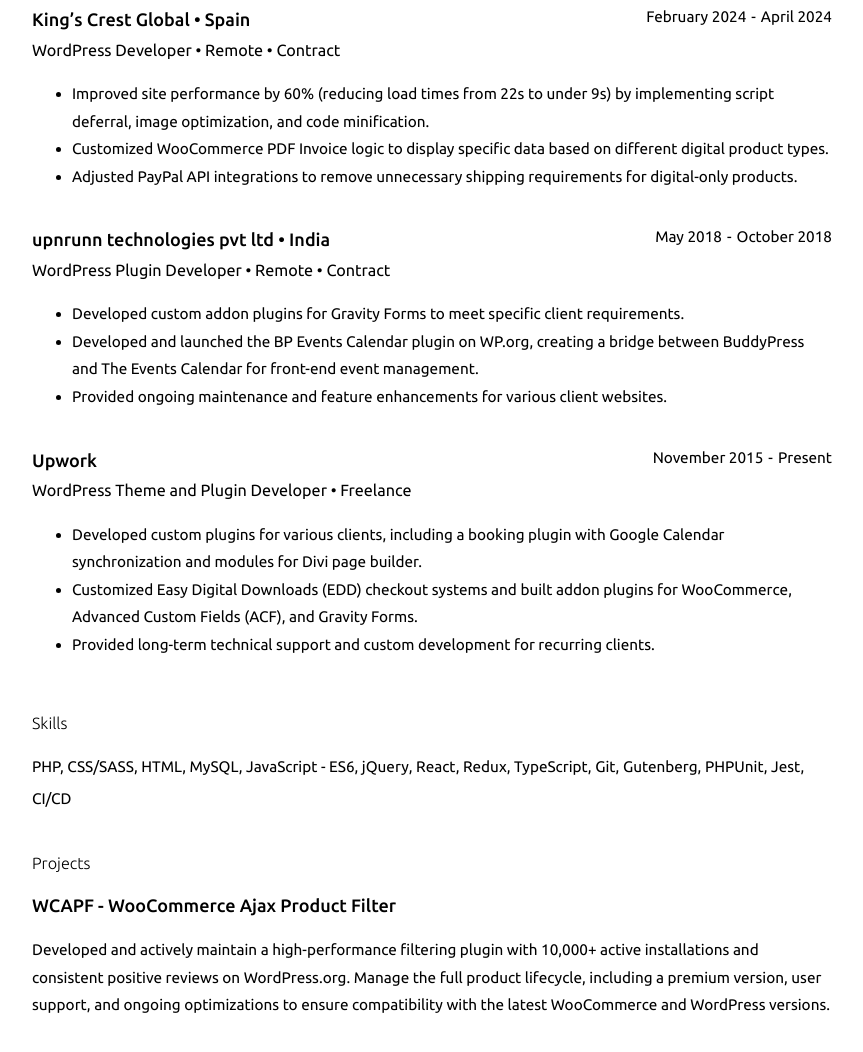
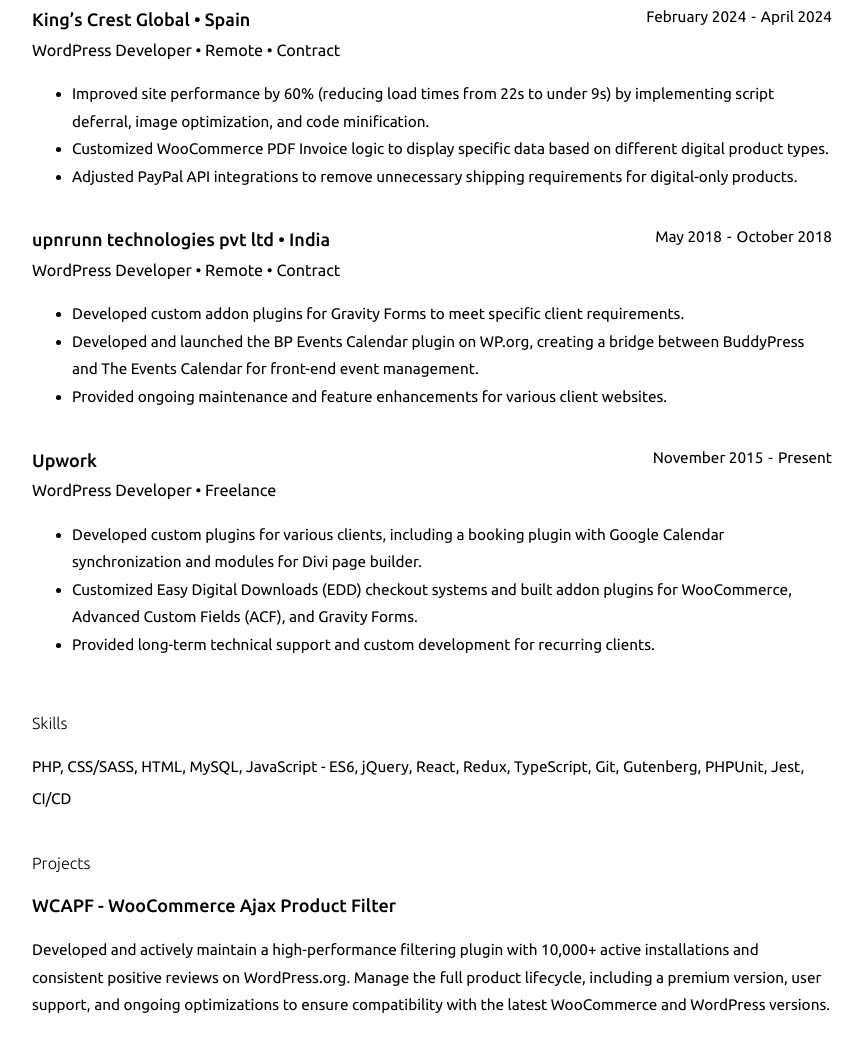
Before and after one commit to shamimmoeen/my-resume, a website: page index.html in a window 1280 px wide. Shown: the part 1240-2292 px from the top of the page, without its empty margins (208-1071 px from the left). Drawn offline with Linux system fonts and the light colour scheme.

Commit message:
use same job title for consistency

```diff
--- a/index.html
+++ b/index.html
@@ -268,7 +268,7 @@
             </div>
           </div>
           <div class="employment-job-title">
-            WordPress Plugin Developer • Remote • Contract
+            WordPress Developer • Remote • Contract
           </div>
           <div class="employment-description">
             <ul>
@@ -297,7 +297,7 @@
             </div>
           </div>
           <div class="employment-job-title">
-            WordPress Theme and Plugin Developer • Freelance
+            WordPress Developer • Freelance
           </div>
           <div class="employment-description">
             <ul>
```
Also changed, not shown: 1 other file.
